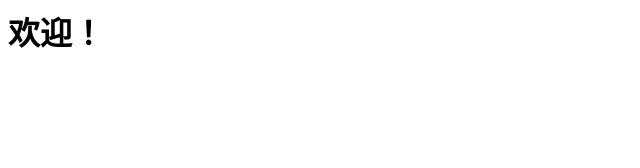
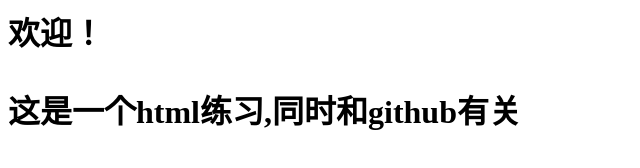
Before and after one commit to Shancha-GH/Shancha-GH.github.io, a plain HTML site: page index.html in a window 1280 px wide. Shown: the whole page, without its empty margins (0-640 px from the left). Drawn offline with Linux system fonts and the light colour scheme.

Commit message:
Update index.html

```diff
--- a/index.html
+++ b/index.html
@@ -1 +1,2 @@
 <h1>欢迎！<h1/>
+<p>这是一个html练习,同时和github有关<p>
```
